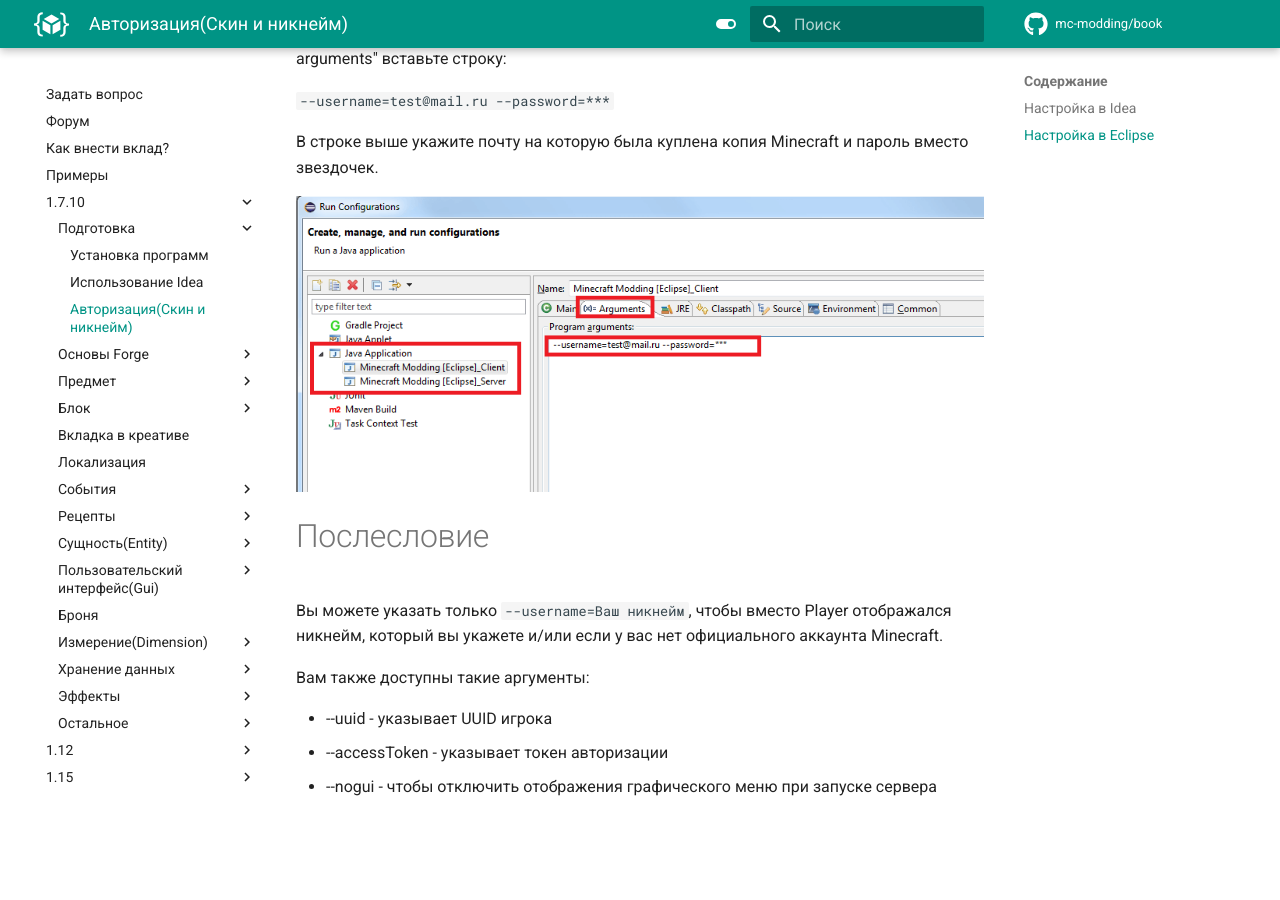
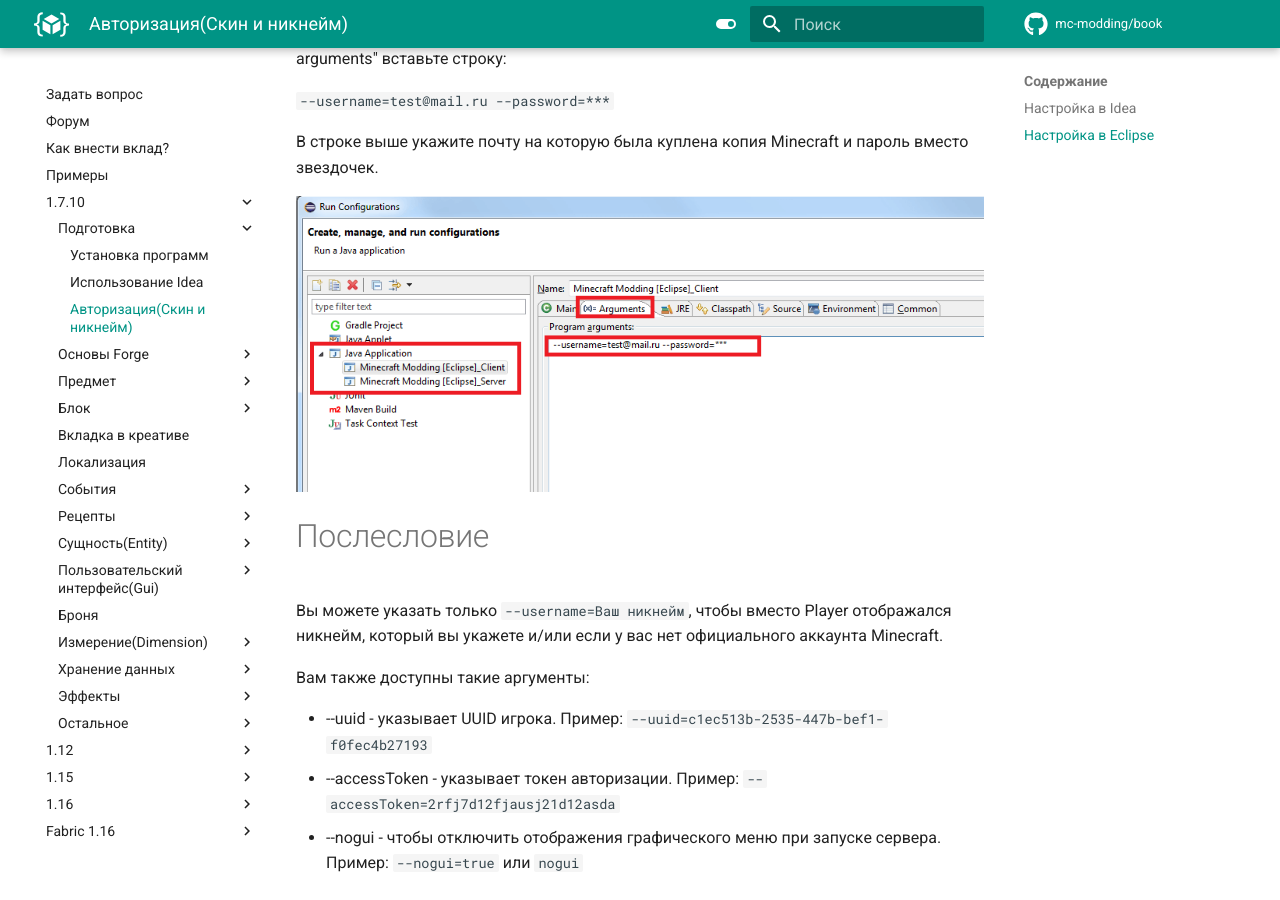
Before and after one commit to mc-modding/book, an MkDocs documentation site: the page built from docs/1.7.10/preparation/auth.md, in a window 1280 px wide and 900 px high, scrolled down 1242 px. Built offline with MkDocs 1.6.1 and Material for MkDocs 9.7.7, drawn with Linux system fonts in a browser that asks for light colours; comment, search, counter and statistics services are not loaded; before the commit the page ends 2065 px from its top, so only the background shows below that.

Commit message:
В статью "Авторизация(Скин и никнейм)" добавлены примеры использования аргументов

```diff
--- a/docs/1.7.10/preparation/auth.md
+++ b/docs/1.7.10/preparation/auth.md
@@ -40,6 +40,6 @@
 
 Вам также доступны такие аргументы:
 
-* --uuid - указывает UUID игрока
-* --accessToken - указывает токен авторизации
-* --nogui - чтобы отключить отображения графического меню при запуске сервера
+* --uuid - указывает UUID игрока. Пример: `--uuid=c1ec513b-2535-447b-bef1-f0fec4b27193`
+* --accessToken - указывает токен авторизации. Пример: `--accessToken=2rfj7d12fjausj21d12asda`
+* --nogui - чтобы отключить отображения графического меню при запуске сервера. Пример: `--nogui=true` или `nogui`
```
